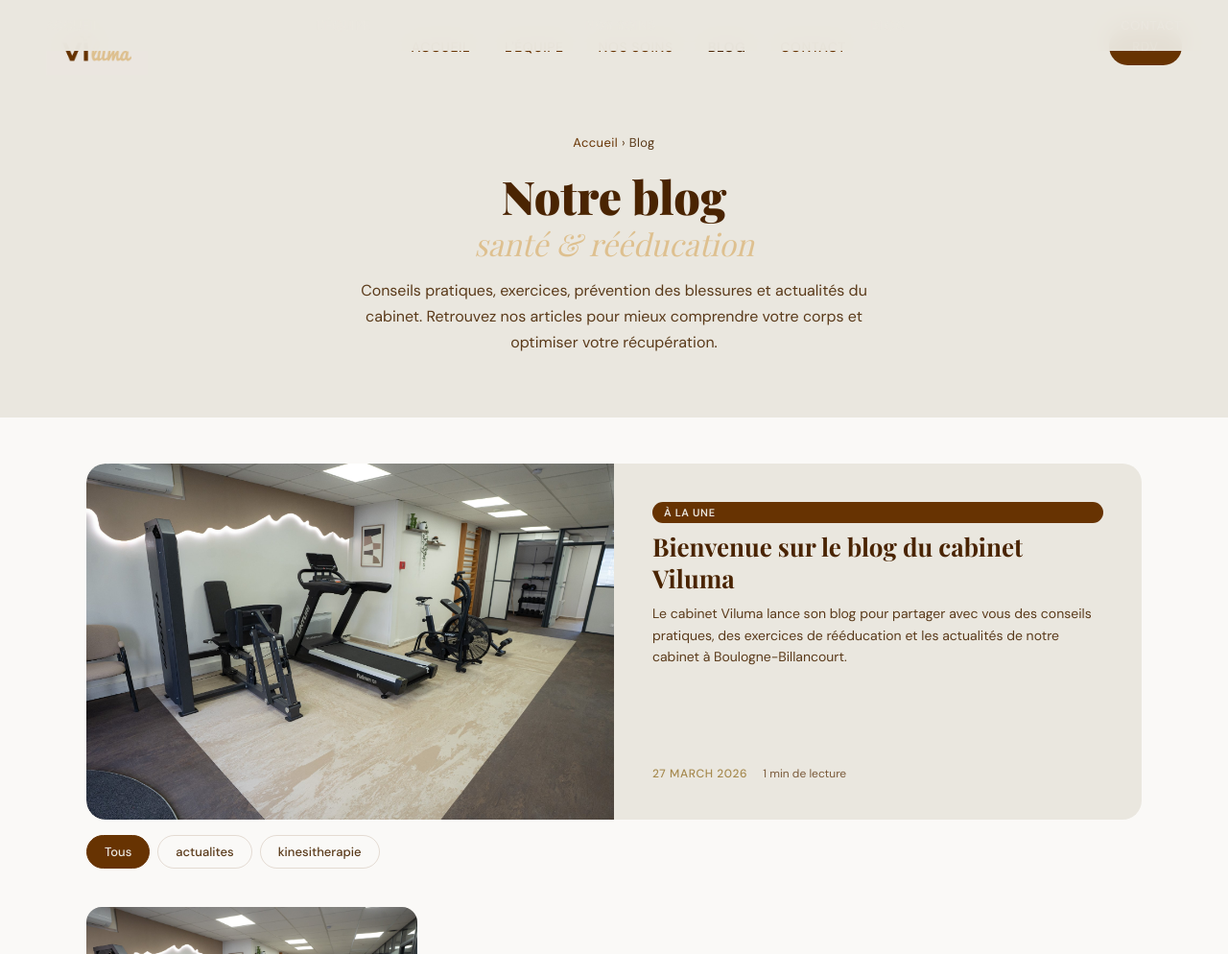
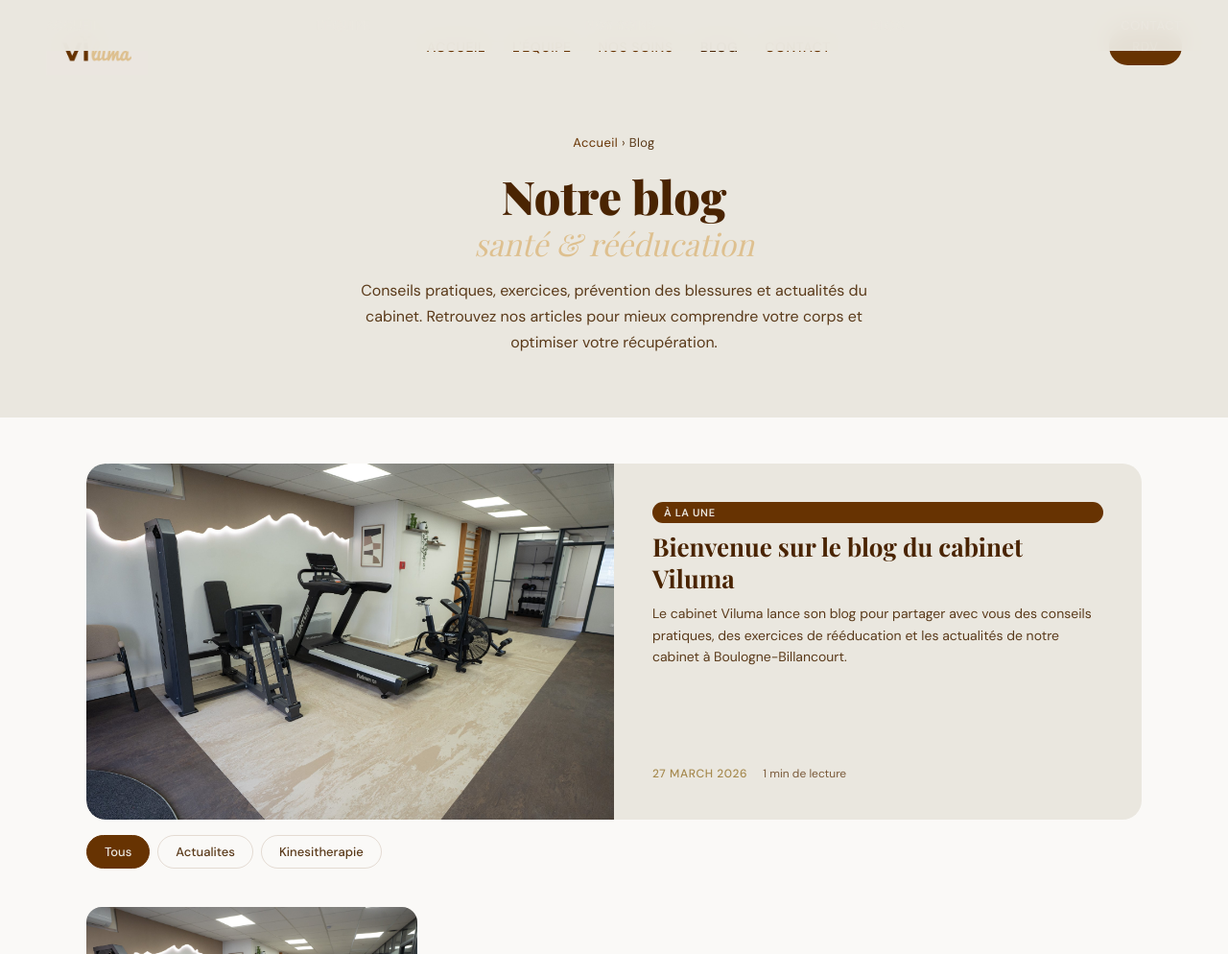
Before and after one commit to ModEnter/viluma, a Jekyll site: the page built from blog/index.html, in a window 1280 px wide and 1400 px high. Shown: the top 994 px of the window at 96% size. Built offline with Jekyll 4.4.1, drawn with Linux system fonts in a browser that asks for light colours; the list of posts is cut into pages by our own code; some of the changed text lies outside the part shown.

Commit message:
fix: navbar logo/liens coupes, breakpoint 1050px, categories blog capitalisees, admin Decap CMS
- Nav: flex-shrink:0 sur logo et bouton RDV pour eviter la compression
- Nav: breakpoint burger passe de 900px a 1050px pour eviter le debordement
- Nav: gap reduit de 36px a 28px, white-space nowrap sur les liens
- Blog: categories affichees avec capitalize et remplacement des tirets
- Admin: Decap CMS v3.3.3, editorial_workflow, instructions OAuth
- Burger.html: resize threshold aligne sur 1050px

Co-Authored-By: Claude Opus 4.6 (1M context) <noreply@anthropic.com>

```diff
--- a/_includes/burger.html
+++ b/_includes/burger.html
@@ -30,7 +30,7 @@
     if (e.key === "Escape" && navLinks.classList.contains("open")) closeMenu();
   });
   window.addEventListener("resize", function() {
-    if (window.innerWidth > 900) closeMenu();
+    if (window.innerWidth > 1050) closeMenu();
   });
 })();
 </script>
--- a/_layouts/post.html
+++ b/_layouts/post.html
@@ -36,7 +36,7 @@ layout: default
       {% if page.categories.size > 0 %}
       <div class="blog-article-categories">
         {% for cat in page.categories %}
-        <span class="blog-tag">{{ cat }}</span>
+        <span class="blog-tag">{{ cat | capitalize | replace: "-", " " }}</span>
         {% endfor %}
       </div>
       {% endif %}
@@ -108,7 +108,7 @@ layout: default
         {% endif %}
         <div class="blog-card-body">
           {% if post.categories.size > 0 %}
-          <span class="blog-tag">{{ post.categories | first }}</span>
+          <span class="blog-tag">{{ post.categories | first | capitalize | replace: "-", " " }}</span>
           {% endif %}
           <h3>{{ post.title }}</h3>
           <p>{{ post.excerpt | strip_html | truncate: 120 }}</p>
--- a/admin/index.html
+++ b/admin/index.html
@@ -5,8 +5,11 @@
   <meta name="viewport" content="width=device-width, initial-scale=1.0">
   <meta name="robots" content="noindex">
   <title>Admin | Cabinet Viluma</title>
-  <script src="https://unpkg.com/decap-cms@^3.0.0/dist/decap-cms.js"></script>
+  <style>
+    body { font-family: -apple-system, BlinkMacSystemFont, 'Segoe UI', Roboto, sans-serif; }
+  </style>
 </head>
 <body>
+  <script src="https://unpkg.com/decap-cms@^3.3.3/dist/decap-cms.js"></script>
 </body>
 </html>
--- a/blog/index.html
+++ b/blog/index.html
@@ -61,7 +61,7 @@ meta_description: "Conseils santé, exercices de rééducation, prévention des
     <div class="blog-filters">
       <button class="blog-filter active" data-category="all">Tous</button>
       {% for cat in cat_array %}
-      <button class="blog-filter" data-category="{{ cat }}">{{ cat }}</button>
+      <button class="blog-filter" data-category="{{ cat }}">{{ cat | capitalize | replace: "-", " " }}</button>
       {% endfor %}
     </div>
     {% endif %}
@@ -77,7 +77,7 @@ meta_description: "Conseils santé, exercices de rééducation, prévention des
         {% endif %}
         <div class="blog-card-body">
           {% if post.categories.size > 0 %}
-          <span class="blog-tag">{{ post.categories | first }}</span>
+          <span class="blog-tag">{{ post.categories | first | capitalize | replace: "-", " " }}</span>
           {% endif %}
           <h3>{{ post.title }}</h3>
           <p>{{ post.excerpt | strip_html | truncate: 140 }}</p>
--- a/css/viluma-kine.css
+++ b/css/viluma-kine.css
@@ -31,6 +31,10 @@
     background: rgba(234,231,223,0.95);
     backdrop-filter: blur(12px);
     -webkit-backdrop-filter: blur(12px);
+    gap: 24px;
+  }
+  .logo-link {
+    flex-shrink: 0;
   }
   .logo-link img {
     height: 60px;
@@ -38,14 +42,20 @@
     display: block;
   }
   .nav-links {
-    display: flex; gap: 36px; list-style: none;
+    display: flex; gap: 28px; list-style: none;
     align-items: center;
+    flex-wrap: nowrap;
+    overflow: visible;
+  }
+  .nav-links li {
+    flex-shrink: 0;
   }
   .nav-links li a {
     text-decoration: none;
     font-size: 14px; font-weight: 500; letter-spacing: 0.04em;
     color: var(--brun); text-transform: uppercase;
     transition: opacity 0.2s;
+    white-space: nowrap;
   }
   .nav-links li a:hover { opacity: 0.6; }
   .nav-links li a.active { color: var(--brun-dark); font-weight: 600; }
@@ -59,9 +69,11 @@
     text-transform: uppercase; letter-spacing: 0.06em;
     text-decoration: none;
     transition: background 0.25s, transform 0.2s !important;
+    flex-shrink: 0;
+    white-space: nowrap;
   }
   .btn-rdv:hover { background: var(--brun-dark) !important; transform: translateY(-1px); opacity: 1 !important; }
-  .btn-rdv-desktop { display: inline-flex; }
+  .btn-rdv-desktop { display: inline-flex; flex-shrink: 0; }
 
   /* ── BURGER BUTTON ── */
   .burger {
@@ -481,8 +493,8 @@
     text-transform: uppercase; letter-spacing: 0.06em;
   }
 
-  /* ── MOBILE ── */
-  @media (max-width: 900px) {
+  /* ── MOBILE / TABLET NAV ── */
+  @media (max-width: 1050px) {
     nav { padding: 14px 20px; }
     .btn-rdv-desktop { display: none; }
     .burger { display: flex; }
```
Also changed, not shown: admin/config.yml (+10 -0 lines).
